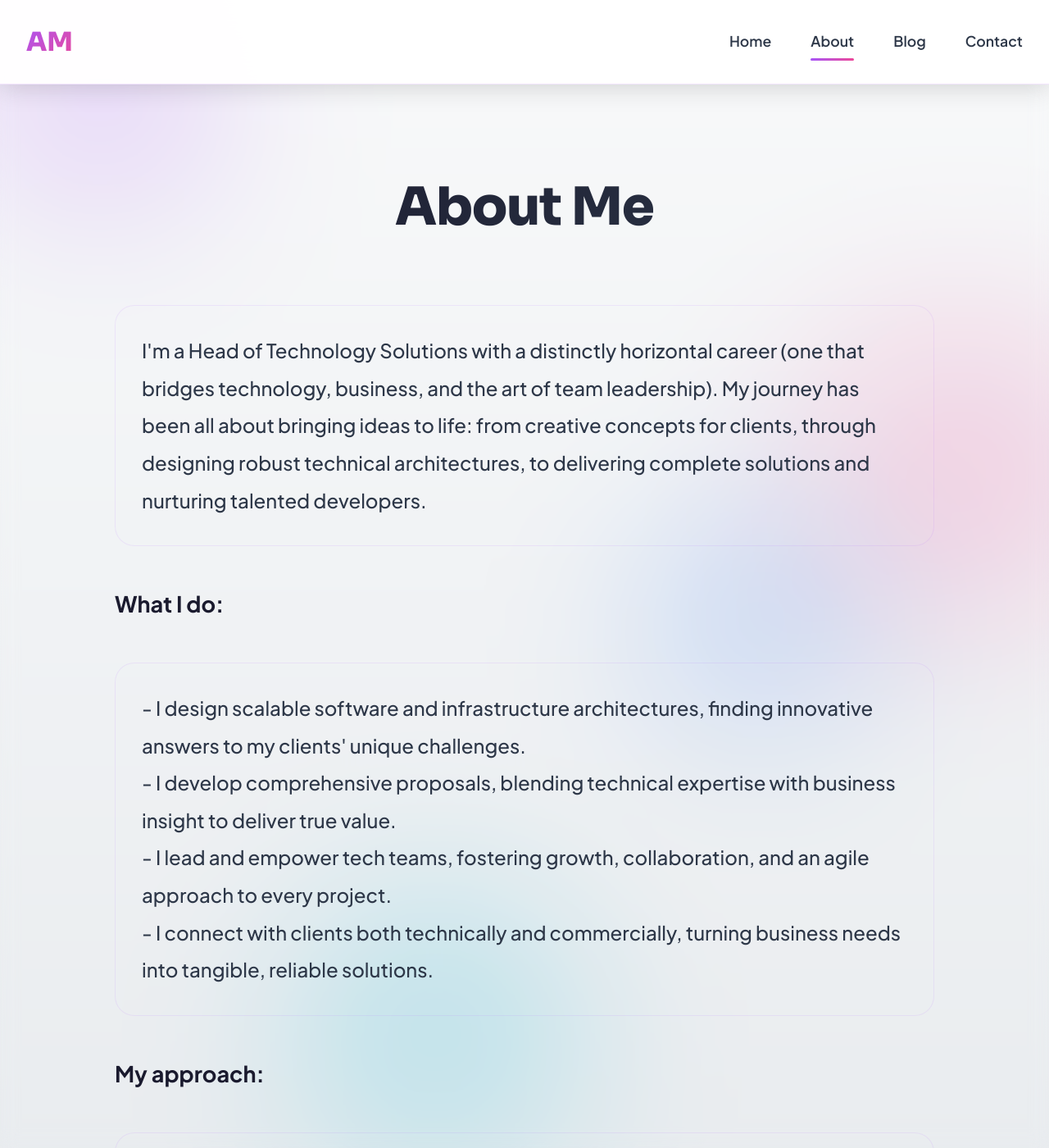
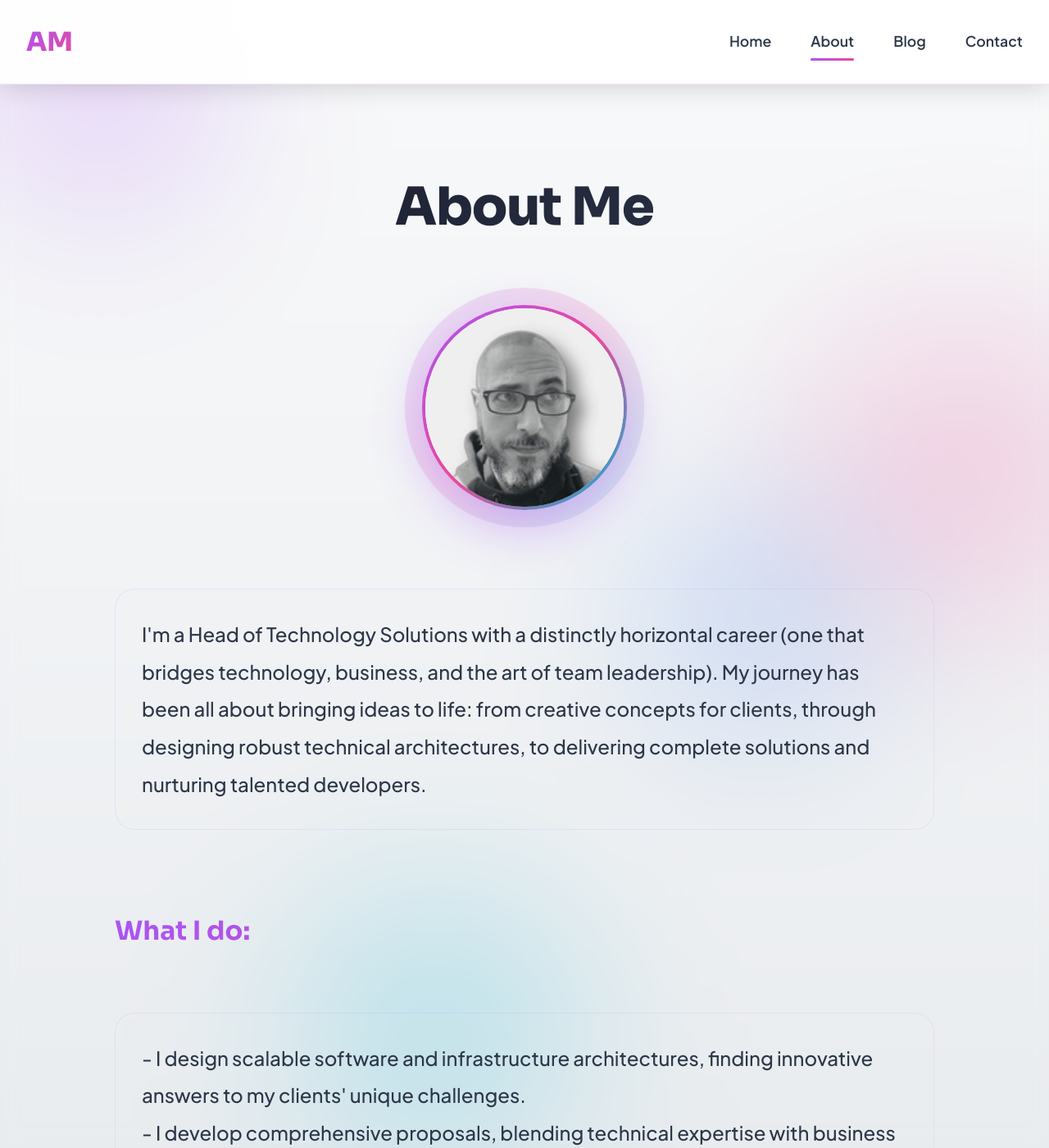
Before and after one commit to amargiovanni/margiovanni.it, a Jekyll site: the page built from about.md, in a window 1280 px wide and 1400 px high. Shown: the whole window at 82% size. Built offline with Jekyll 4.4.1, drawn with Linux system fonts in a browser that asks for light colours.

Commit message:
immagine in about

```diff
--- a/_layouts/about.html
+++ b/_layouts/about.html
@@ -7,6 +7,15 @@ layout: default
     <div class="about-container">
         <div class="about-content">
             <h1 class="section-title">About Me</h1>
+
+            <!-- Profile Image Section -->
+            <div class="about-profile">
+                <div class="profile-image-wrapper">
+                    <img src="{{ '/assets/pic.jpeg' | relative_url }}" alt="Andrea Margiovanni" class="profile-image">
+                    <div class="profile-ring"></div>
+                </div>
+            </div>
+
             <div class="about-text">
                 <p>
                     I'm a Head of Technology Solutions with a distinctly horizontal career (one that bridges technology, business, and the art of team leadership). My journey has been all about bringing ideas to life: from creative concepts for clients, through designing robust technical architectures, to delivering complete solutions and nurturing talented developers.
--- a/css/style.css
+++ b/css/style.css
@@ -452,6 +452,66 @@ body {
   letter-spacing: -0.02em;
 }
 
+/* About Profile Image */
+.about-profile {
+  display: flex;
+  justify-content: center;
+  margin-bottom: var(--spacing-3xl);
+}
+
+.profile-image-wrapper {
+  position: relative;
+  width: 250px;
+  height: 250px;
+  display: flex;
+  align-items: center;
+  justify-content: center;
+}
+
+.profile-image {
+  width: 100%;
+  height: 100%;
+  border-radius: 50%;
+  object-fit: cover;
+  position: relative;
+  z-index: 2;
+  box-shadow: 0 20px 60px rgba(168, 85, 247, 0.4);
+  transition: all var(--transition-base);
+  border: 4px solid transparent;
+  background:
+    linear-gradient(var(--bg-primary), var(--bg-primary)) padding-box,
+    linear-gradient(135deg, var(--color-purple), var(--color-pink), var(--color-cyan)) border-box;
+}
+
+.profile-image-wrapper:hover .profile-image {
+  transform: scale(1.05);
+  box-shadow: 0 25px 80px rgba(168, 85, 247, 0.6);
+}
+
+.profile-ring {
+  position: absolute;
+  top: -20px;
+  left: -20px;
+  right: -20px;
+  bottom: -20px;
+  border-radius: 50%;
+  background: linear-gradient(135deg, var(--color-purple), var(--color-pink), var(--color-cyan));
+  opacity: 0.15;
+  z-index: 1;
+  animation: pulse-ring 3s ease-in-out infinite;
+}
+
+@keyframes pulse-ring {
+  0%, 100% {
+    transform: scale(1);
+    opacity: 0.15;
+  }
+  50% {
+    transform: scale(1.1);
+    opacity: 0.25;
+  }
+}
+
 .about-text {
   display: flex;
   flex-direction: column;
@@ -474,6 +534,19 @@ body {
   background: rgba(255, 255, 255, 0.05);
   border-color: rgba(168, 85, 247, 0.3);
   transform: translateY(-3px);
+}
+
+.about-text h2 {
+  font-family: var(--font-heading);
+  font-size: clamp(1.6rem, 3vw, 2rem);
+  font-weight: 700;
+  color: var(--text-primary);
+  margin-top: var(--spacing-xl);
+  margin-bottom: var(--spacing-md);
+  background: linear-gradient(135deg, var(--color-purple), var(--color-pink));
+  -webkit-background-clip: text;
+  -webkit-text-fill-color: transparent;
+  background-clip: text;
 }
 
 /* =======================
@@ -617,6 +690,18 @@ body {
   .contact-links {
     grid-template-columns: 1fr;
     gap: var(--spacing-md);
+  }
+
+  .profile-image-wrapper {
+    width: 180px;
+    height: 180px;
+  }
+
+  .profile-ring {
+    top: -15px;
+    left: -15px;
+    right: -15px;
+    bottom: -15px;
   }
 
   .gradient-blob {
```
Also changed, not shown: assets/pic.jpeg (added), 1 other file.
